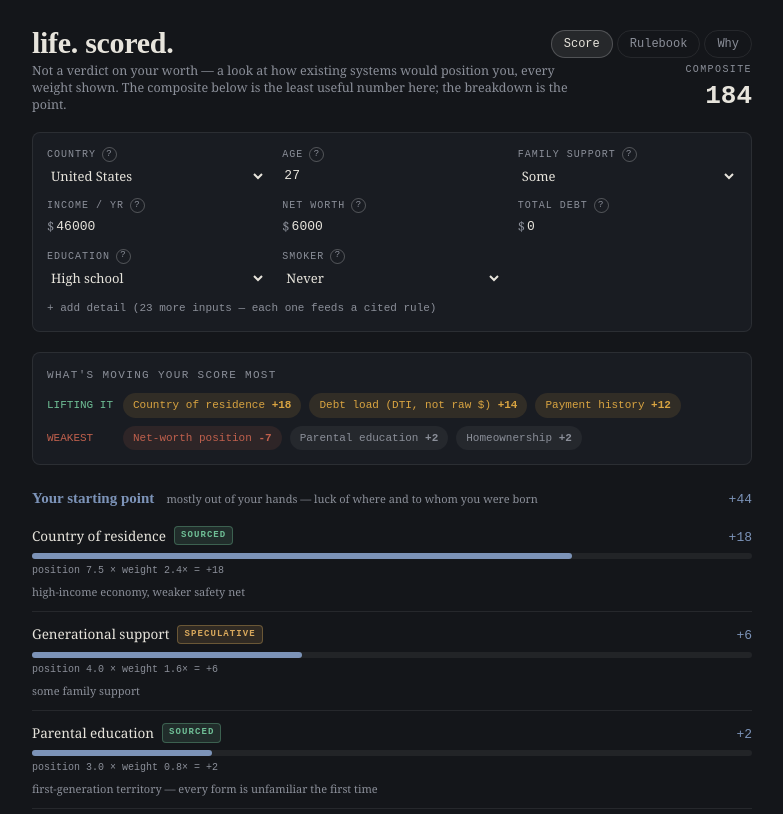
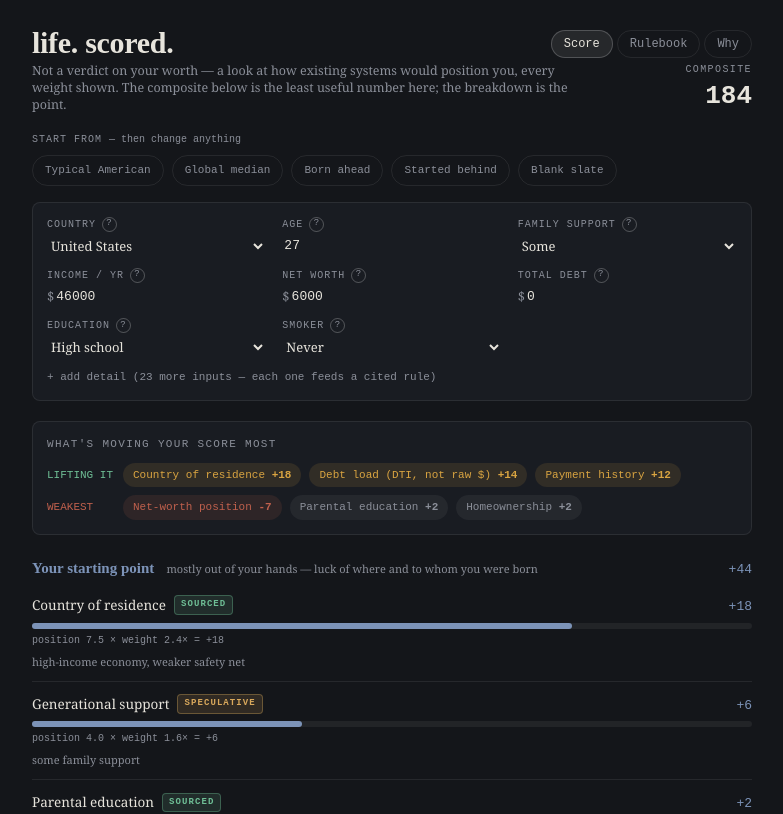
Before and after one commit to royashbrook/lifescored, a SvelteKit app: page / in a window 1280 px wide. Shown: the top 814 px of the page, without its empty margins (248-1031 px from the left). Built offline with nearby package versions, Linux system fonts and the light colour scheme.

Commit message:
feat: preset bar for onboarding and the global-median contrast

```diff
--- /dev/null
+++ b/src/lib/ui/PresetBar.svelte
@@ -0,0 +1,27 @@
+<script lang="ts">
+	import { PRESETS } from '$lib/rulebook';
+	import type { createProfileState } from '$lib/state/profile.svelte';
+
+	let { profile }: { profile: ReturnType<typeof createProfileState> } = $props();
+	const currentKey = $derived(JSON.stringify(profile.inputs));
+	const activeId = $derived(PRESETS.find((p) => JSON.stringify(p.inputs) === currentKey)?.id ?? null);
+</script>
+
+<div class="mb-4">
+	<div class="mb-2 text-[10px] tracking-[0.1em] uppercase" style:font-family="var(--font-mono)" style:color="var(--ink-dim)">
+		Start from <span class="lowercase tracking-normal">— then change anything</span>
+	</div>
+	<div class="flex flex-wrap gap-2">
+		{#each PRESETS as p (p.id)}
+			<button
+				type="button"
+				class="rounded-full border px-3 py-1.5 text-[11px] transition-all"
+				style:font-family="var(--font-mono)"
+				style:background={activeId === p.id ? 'rgba(217,164,65,0.12)' : 'transparent'}
+				style:color={activeId === p.id ? 'var(--moves)' : 'var(--ink-dim)'}
+				style:border-color={activeId === p.id ? 'rgba(217,164,65,0.5)' : 'var(--line)'}
+				onclick={() => profile.setInputs(p.inputs)}
+			>{p.label}</button>
+		{/each}
+	</div>
+</div>
--- a/src/routes/+page.svelte
+++ b/src/routes/+page.svelte
@@ -6,6 +6,7 @@
 	import Callout from '$lib/ui/Callout.svelte';
 	import InputsPanel from '$lib/ui/InputsPanel.svelte';
 	import Lever from '$lib/ui/Lever.svelte';
+	import PresetBar from '$lib/ui/PresetBar.svelte';
 	import NarrativeCard from '$lib/ui/NarrativeCard.svelte';
 	import ScoreRow from '$lib/ui/ScoreRow.svelte';
 	import SectionHead from '$lib/ui/SectionHead.svelte';
@@ -49,6 +50,8 @@
 		<div class="text-[26px] font-bold tabular-nums" style:font-family="var(--font-mono)">{result.composite.toLocaleString('en-US')}</div>
 	</div>
 </div>
+
+<PresetBar {profile} />
 
 <InputsPanel {profile} />
 
```
